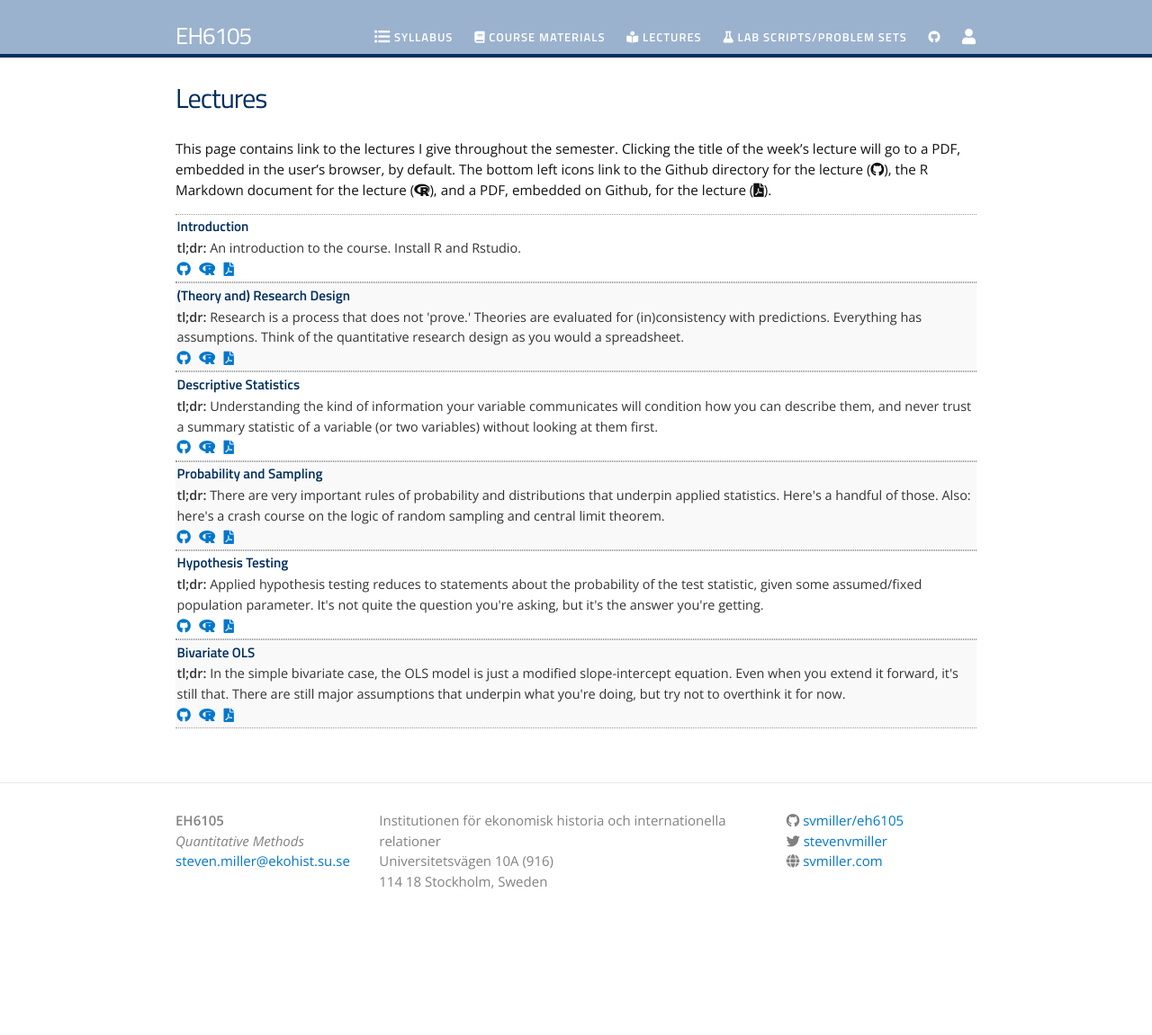
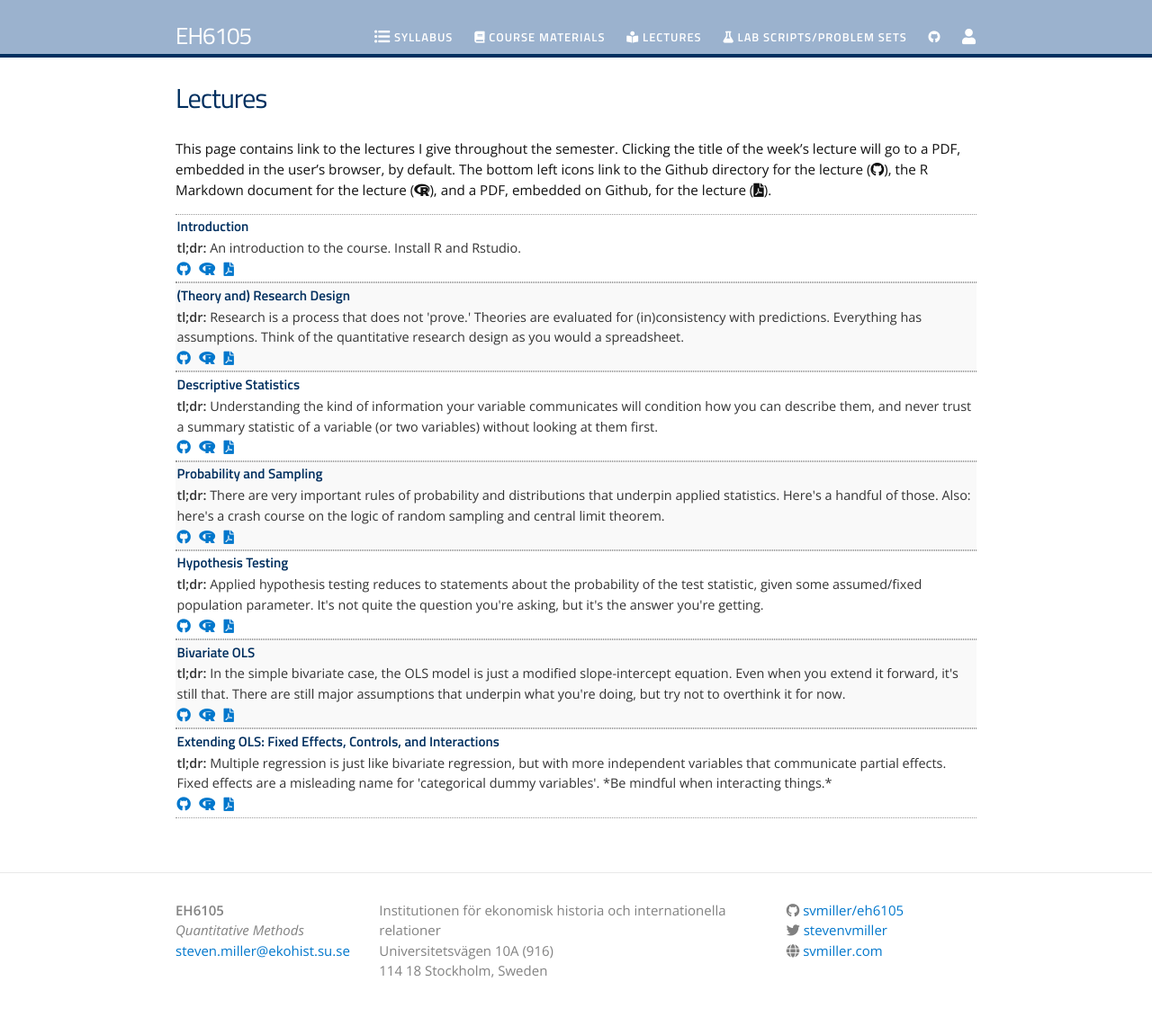
Before and after one commit to svmiller/eh6105, a Jekyll site: the page built from lectures.md, in a window 1280 px wide. Shown: the whole page at 90% size. Built offline with Jekyll 4.4.1, drawn with Linux system fonts in a browser that asks for light colours; nearby versions of some CDN libraries; before the commit the page ends 1051 px from its top, so only the background shows below that.

Commit message:
sfdsfsfs

```diff
--- a/_data/labscripts.yml
+++ b/_data/labscripts.yml
@@ -9,6 +9,10 @@
 - title: "Bivariate OLS"
   filename: bivariate-ols
   tldr: "We start a discussion of linear regression in the simple case of two variables."
+
+- title: "Extending OLS"
+  filename: extending-ols
+  tldr: "Multiple regression is just OLS with more stuff glued onto it, but be mindful about what you're doing when interacting things."
 
 # - title: "Associational and Inferential Techniques"
 #   filename: association-lab
--- a/_data/lectures.yml
+++ b/_data/lectures.yml
@@ -27,6 +27,11 @@
   filename: bivariate-ols
   dirname: bivariate-ols
   tldr: "In the simple bivariate case, the OLS model is just a modified slope-intercept equation. Even when you extend it forward, it's still that. There are still major assumptions that underpin what you're doing, but try not to overthink it for now."
+
+- title: "Extending OLS: Fixed Effects, Controls, and Interactions"
+  filename: ols-fixed-effects-controls
+  dirname: ols-fixed-effects-controls
+  tldr: "Multiple regression is just like bivariate regression, but with more independent variables that communicate partial effects. Fixed effects are a misleading name for 'categorical dummy variables'. *Be mindful when interacting things.*"
 
 
 # #- title: "Sample .Rmd File"
```
